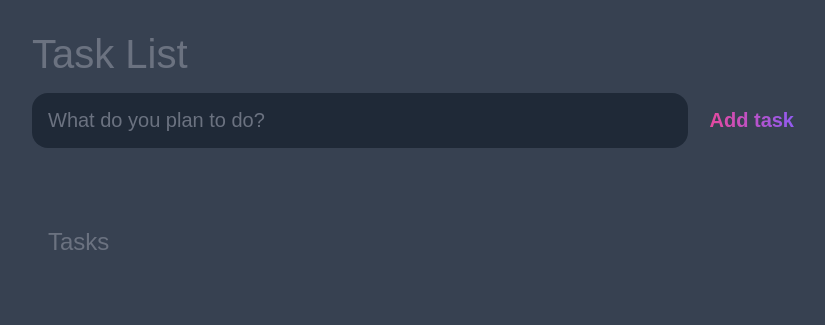
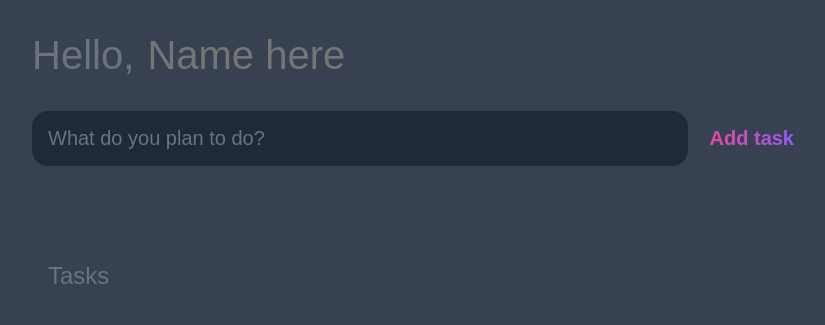
Before and after one commit to D3vM3y/taskMaster, a plain HTML site: page index.html in a window 1280 px wide. Shown: the whole page, without its empty margins (224-1049 px from the left). Drawn offline with Linux system fonts and the light colour scheme.

Commit message:
adding username and local storage. Username can be changed and stored.

```diff
--- a/index.html
+++ b/index.html
@@ -9,7 +9,12 @@
 </head>
 <body>
     <header>
-        <h1>Task List</h1>
+        <section class="greeting">
+            <h2 class="title">
+                Hello, <input type="text" id="name" placeholder="Name here">
+            </h2>
+        </section>
+
         <form id="new-task-form">
             <input id="new-task-input" type="text" placeholder="What do you plan to do?">
             <input id="new-task-submit" type="submit" value="Add task">
--- a/main.css
+++ b/main.css
@@ -30,7 +30,7 @@ header {
     margin: 0 auto;
 }
 
-header h1 {
+header h2, header input {
     font-size: 2.5rem;
     font-weight: 300;
     color: var(--grey);
--- a/main.js
+++ b/main.js
@@ -1,5 +1,20 @@
 window.addEventListener("load", () => {
+    //==== new content video====
+    tasks = JSON.parse(localStorage.getItem("tasks")) || [];
+    const nameInput = document.querySelector("#name");
     const form = document.querySelector("#new-task-form");
+    // const newTodoForm = document.querySelector("#new-todo-form");
+
+    const username = localStorage.getItem("username") || "";
+
+    nameInput.value = username;
+
+    nameInput.addEventListener("change", e => {
+        localStorage.setItem("username" , e.target.value);
+    })
+
+    //==== end of new content form ====
+    // const form = document.querySelector("#new-task-form");
     const input = document.querySelector("#new-task-input");
     const list_el = document.querySelector("#tasks");
 
```
